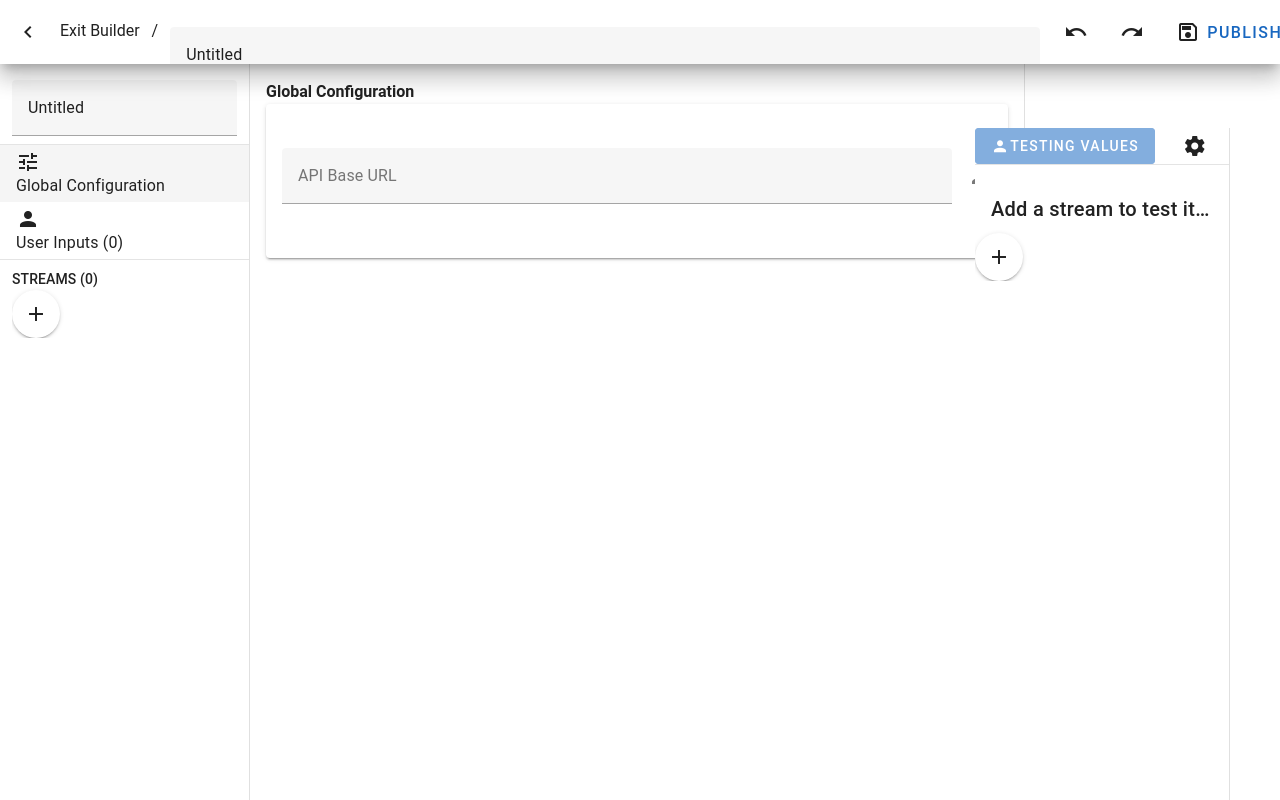
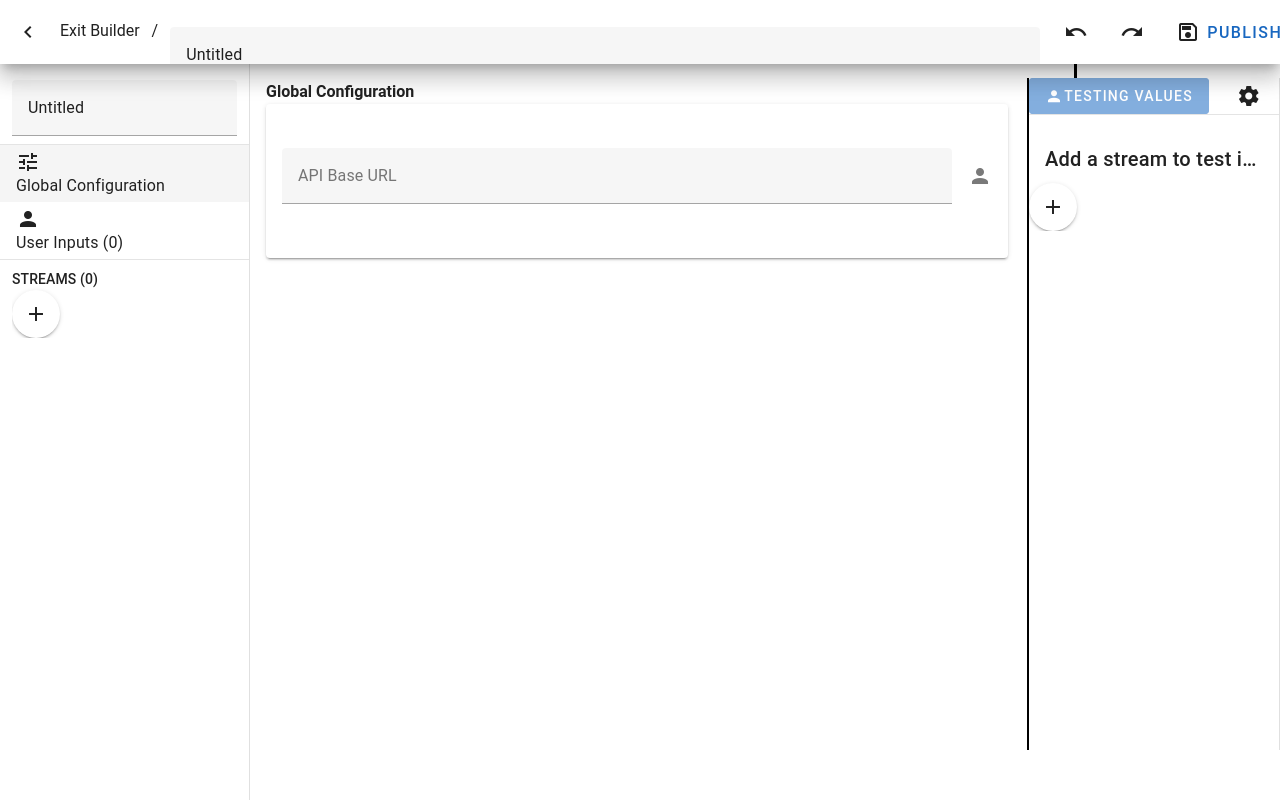
Before and after one commit to AzeemAkhtar1/custom-connector, a Vue app: page / in a window 1280 px wide. Built offline with nearby package versions, Linux system fonts and the light colour scheme.

Commit message:
New commits

```diff
--- a/src/components/MainLayout.vue
+++ b/src/components/MainLayout.vue
@@ -22,7 +22,7 @@ const connectorName = ref('Untitled');
       <LeftSidebar v-model:connectorName="connectorName" @update-selected-item="selectedItem = $event" />
 
       <!-- Right navigation drawer -->
-      <v-navigation-drawer location="right" >
+      <v-navigation-drawer location="right" style="margin-right: -50px; margin-top: -50px; border-left: 3px solid black;" >
         <!-- <v-list>
           <v-list-item title="Drawer right"></v-list-item>
         </v-list> -->
--- a/src/components/RightSidebar.vue
+++ b/src/components/RightSidebar.vue
@@ -7,11 +7,14 @@
  -->
 
 
-<template>
+ <template>
     <v-navigation-drawer
+      app
+      right
+      temporary
       v-model="drawer"
       width="300"
-      right
+      style="border-left: 2px solid black;"
     >
 
         <v-btn :disabled="!isConditionMet"  color="primary">
```
